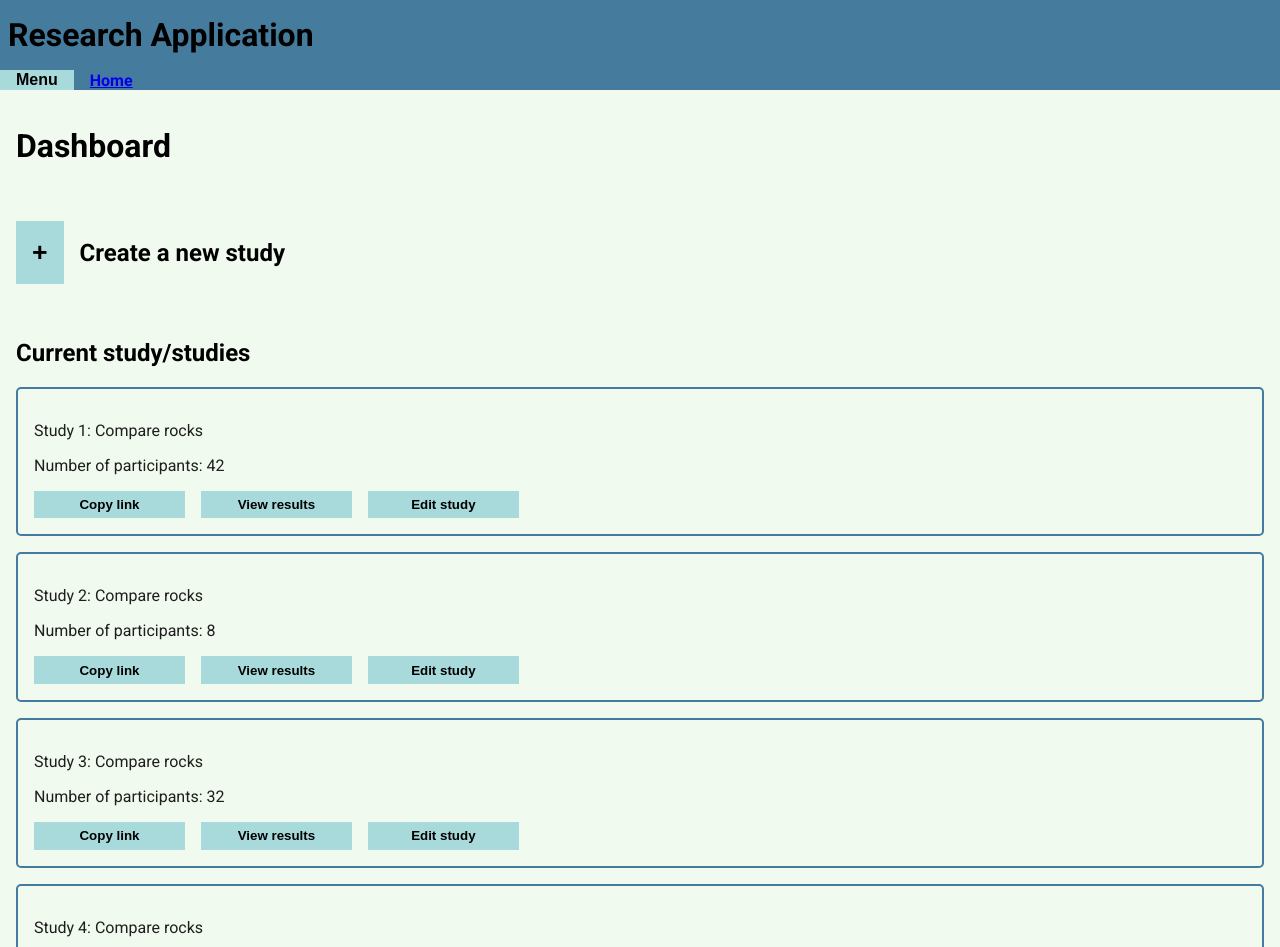
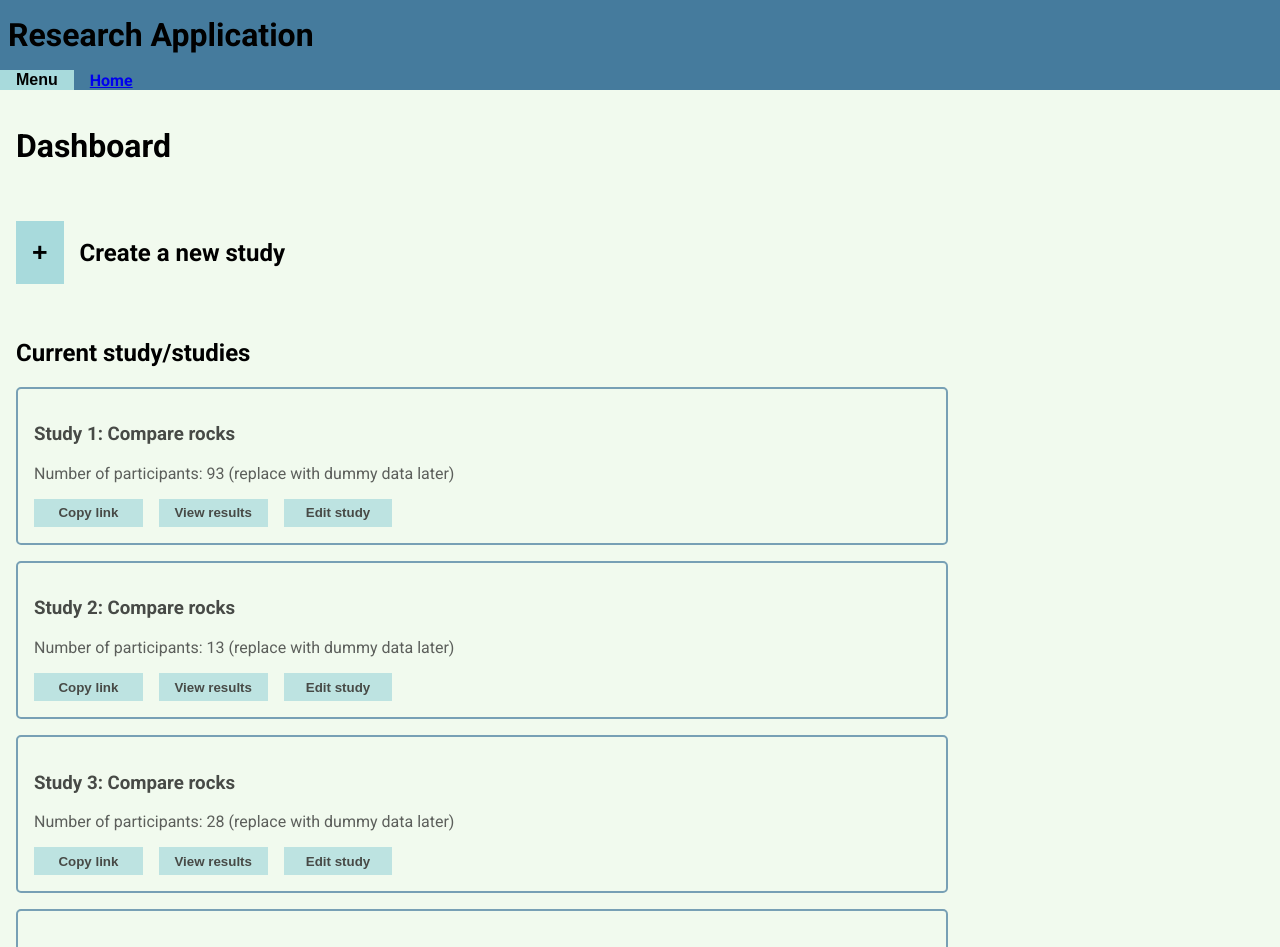
Before and after one commit to Eirikfin/IDG2671Group1, a React (Vite) app in the folder research-application-project/: page / in a window 1280 px wide. Shown: the top 947 px of the page. Built offline with nearby package versions, Linux system fonts and the light colour scheme.

Commit message:
Refactored current studies section of dashboard to make it more scalable

```diff
--- a/research-application-project/src/components/dashboard/CurrentStudy/CurrentStudy.jsx
+++ b/research-application-project/src/components/dashboard/CurrentStudy/CurrentStudy.jsx
@@ -1,45 +1,21 @@
-import styles from './CurrentStudy.module.scss';
+import styles from "./CurrentStudy.module.scss";
 
-export default function CurrentStudy(){
-    return(
+export default function CurrentStudy() {
+
+    return (
         <div className={styles.currentStudy}>
             <h2 className={styles.currentStudy_title}>Current study/studies</h2>
-            <div className={styles.currentStudy_card}>
-                <p>Study 1: Compare rocks</p>
-                <p>Number of participants: 42</p>
-                <div className={styles.currentStudy_card_buttons}>
-                    <button>Copy link</button>
-                    <button>View results</button>
-                    <button>Edit study</button>
+            {[1, 2, 3, 4].map((num) => (
+                <div key={num} className={styles.currentStudy_card}>
+                    <h3>Study {num}: Compare rocks</h3>
+                    <p>Number of participants: {Math.floor(Math.random() * 100)} (replace with dummy data later)</p>
+                    <div className={styles.currentStudy_card_buttons}>
+                        <button>Copy link</button>
+                        <button>View results</button>
+                        <button>Edit study</button>
+                    </div>
                 </div>
-            </div>
-            <div className={styles.currentStudy_card}>
-                <p>Study 2: Compare rocks</p>
-                <p>Number of participants: 8</p>
-                <div className={styles.currentStudy_card_buttons}>
-                    <button>Copy link</button>
-                    <button>View results</button>
-                    <button>Edit study</button>
-                </div>
-            </div>
-            <div className={styles.currentStudy_card}>
-                <p>Study 3: Compare rocks</p>
-                <p>Number of participants: 32</p>
-                <div className={styles.currentStudy_card_buttons}>
-                    <button>Copy link</button>
-                    <button>View results</button>
-                    <button>Edit study</button>
-                </div>
-            </div>
-            <div className={styles.currentStudy_card}>
-                <p>Study 4: Compare rocks</p>
-                <p>Number of participants: 87</p>
-                <div className={styles.currentStudy_card_buttons}>
-                    <button>Copy link</button>
-                    <button>View results</button>
-                    <button>Edit study</button>
-                </div>
-            </div>
+            ))}
         </div>
     );
 }
--- a/research-application-project/src/components/dashboard/CurrentStudy/CurrentStudy.module.css
+++ b/research-application-project/src/components/dashboard/CurrentStudy/CurrentStudy.module.css
@@ -6,6 +6,14 @@
   border-radius: 5px;
   padding: 1rem;
   margin-bottom: 1rem;
+  width: 70vw;
+  opacity: 0.7;
+  transition: transform 0.3s ease, opacity 0.3s ease, box-shadow 0.3s ease;
+}
+.currentStudy_card:hover {
+  transform: scale(1.008);
+  opacity: 1;
+  box-shadow: 0px 4px 10px rgba(0, 0, 0, 0.25);
 }
 .currentStudy_card_buttons {
   display: flex;
--- a/research-application-project/src/components/dashboard/CurrentStudy/CurrentStudy.module.scss
+++ b/research-application-project/src/components/dashboard/CurrentStudy/CurrentStudy.module.scss
@@ -8,6 +8,15 @@
         border-radius: 5px;
         padding: 1rem;
         margin-bottom: 1rem;
+        width: 70vw;
+        opacity: 0.7;
+        transition: transform 0.3s ease, opacity 0.3s ease, box-shadow 0.3s ease;
+
+        &:hover {
+            transform: scale(1.008);
+            opacity: 1;
+            box-shadow: 0px 4px 10px rgba(0, 0, 0, 0.25);
+        }
 
         &_buttons {
             display: flex;
--- a/research-application-project/src/components/user-interface/header/ui_header.jsx
+++ b/research-application-project/src/components/user-interface/header/ui_header.jsx
@@ -44,7 +44,7 @@ export default function Header() {
                     </ul>
                 </div>
                 <div>
-                    <a href="#">Home</a>
+                    <a className={styles.homeButton} href="#">Home</a>
                 </div>
             </nav>
         </header>
```
Also changed, not shown: 1 other file (tests, documents, lock files or other folders).
